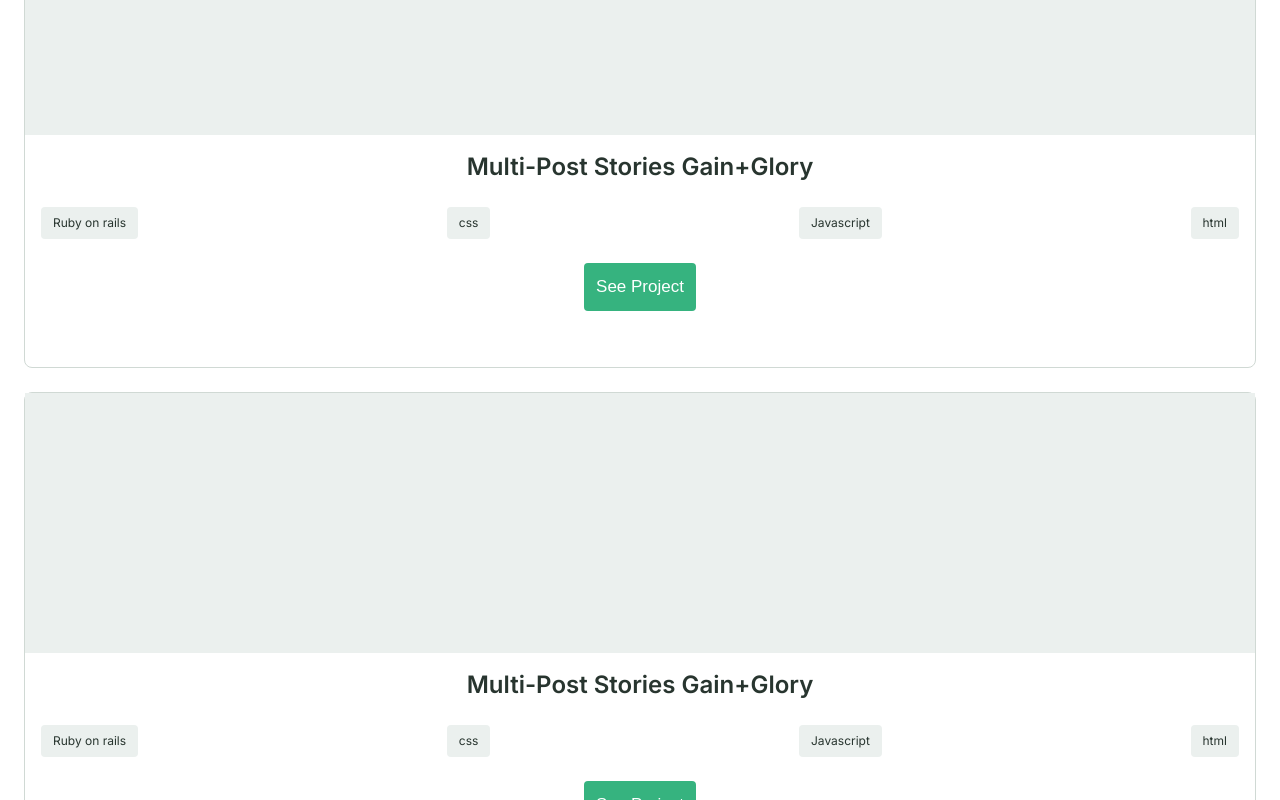
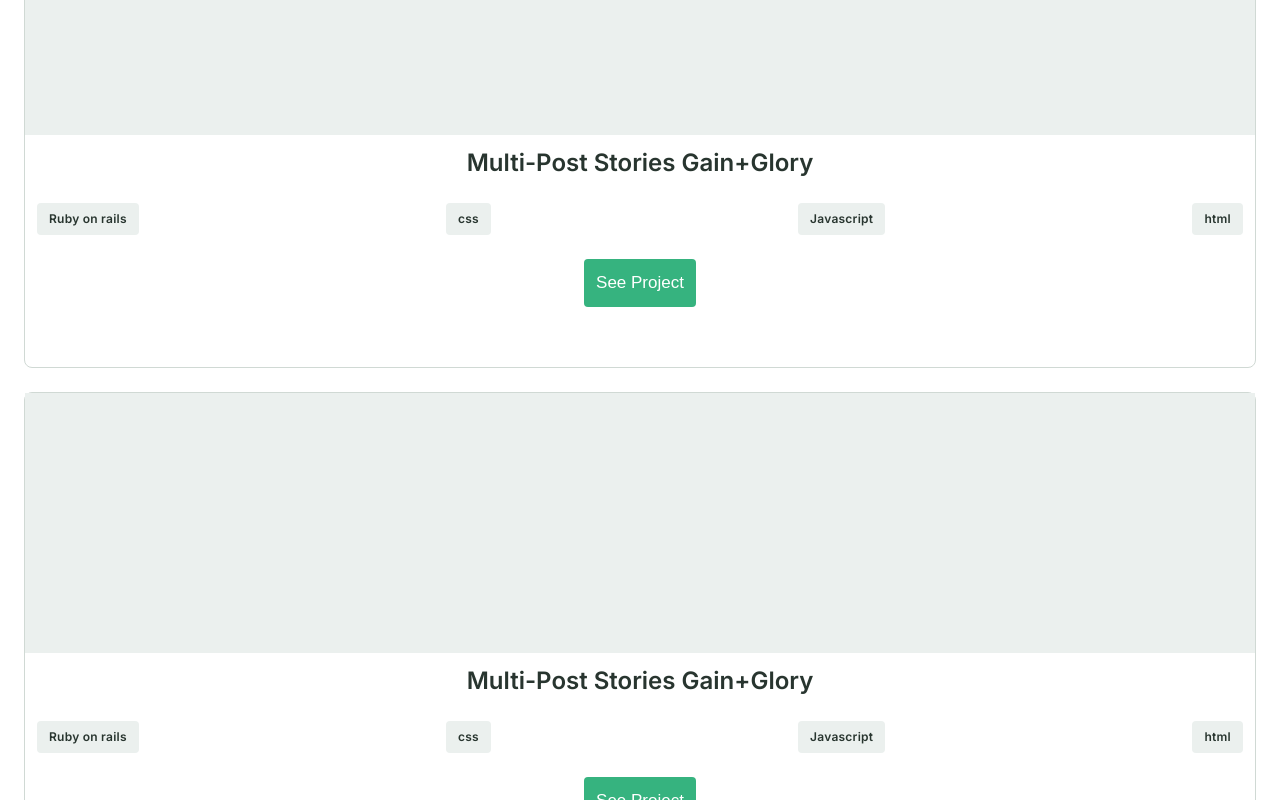
Before and after one commit to amejid/personal-portfolio, a website: page index.html in a window 1280 px wide. Shown: the part 1140-1940 px from the top of the page. Drawn offline with Linux system fonts and the light colour scheme.

```diff
--- a/styles.css
+++ b/styles.css
@@ -122,7 +122,7 @@
 }
 
 .project-card--content {
-  padding: 16px;
+  padding: 12px;
   display: flex;
   flex-direction: column;
   row-gap: 24px;
@@ -143,6 +143,8 @@
 
 .project-tools li {
   padding: 8px 12px;
+  font-weight: 600;
+  letter-spacing: 0.02em;
   font-size: 12px;
   line-height: 16px;
   background-color: #ebf0ee;
```
